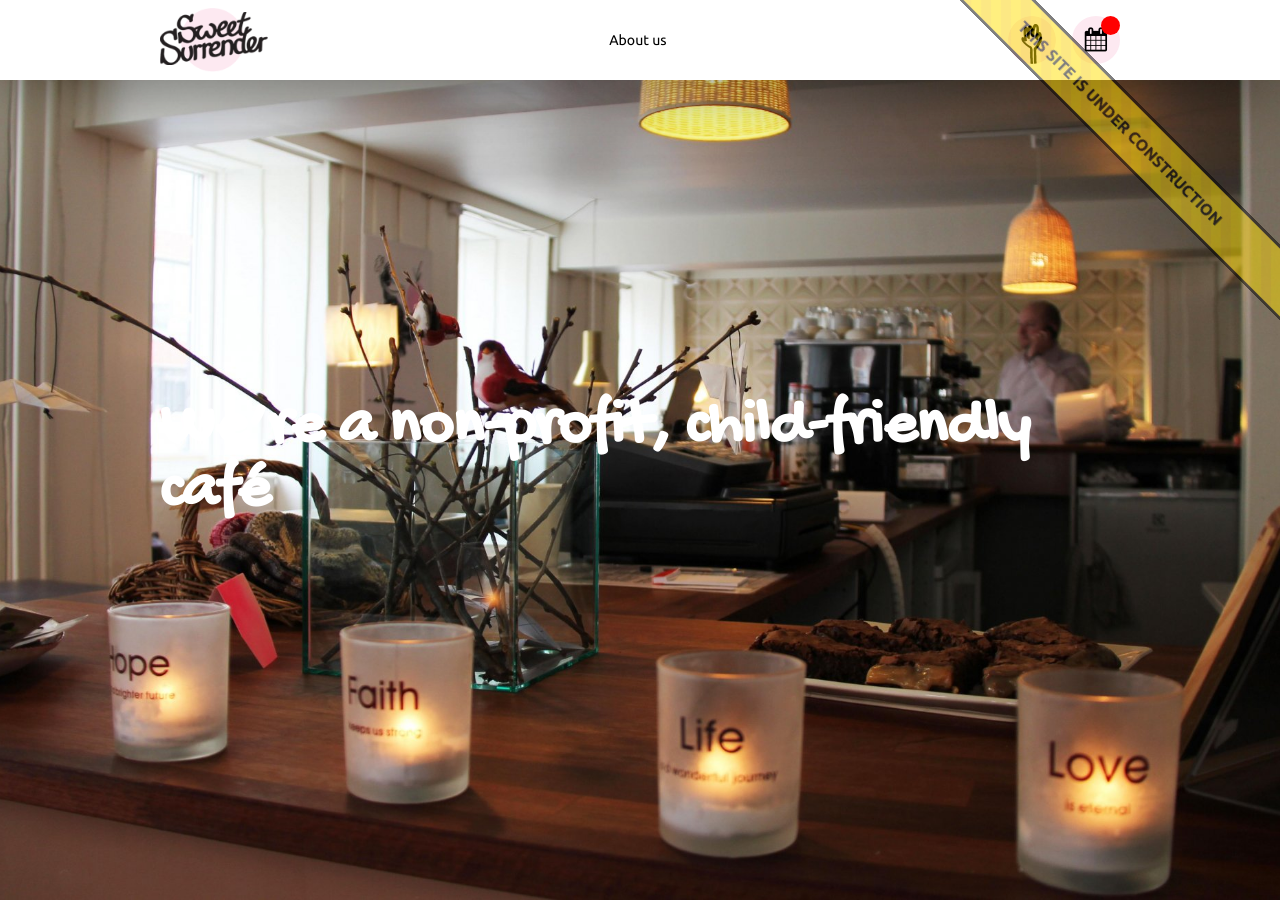
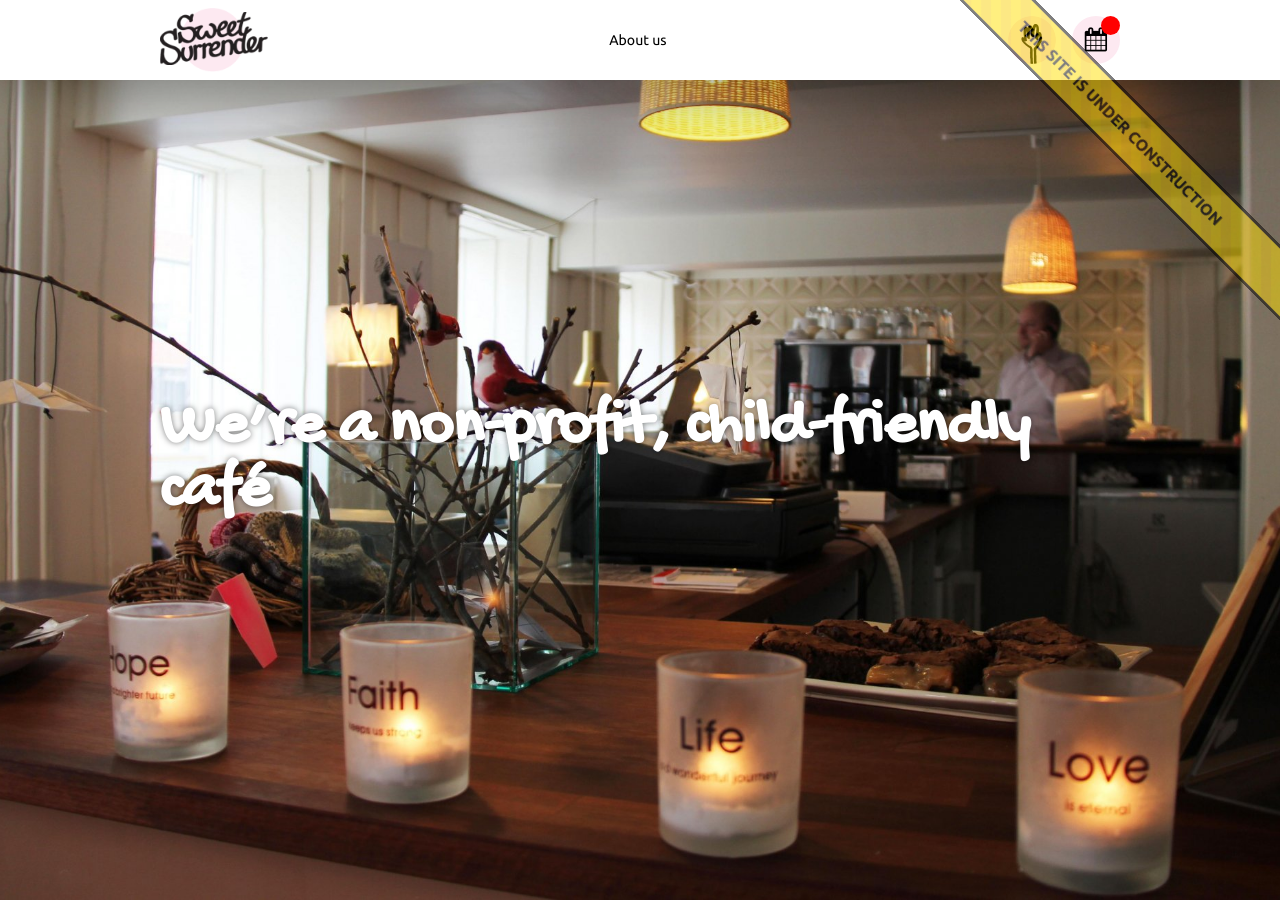
Before and after one commit to sweetsurrenderdk/sweetsurrenderdk.github.io, a Jekyll site: the page built from content/en/75fb3bd6e8d858ca23300c720820d60467289a46.md, in a window 1280 px wide and 900 px high. Built offline with Jekyll 4.4.1, drawn with Linux system fonts in a browser that asks for light colours.

Commit message:
calendar

```diff
--- a/public/css/client.css
+++ b/public/css/client.css
@@ -416,6 +416,8 @@ body:before {
   background-position: center;
   background-size: cover;
   background-repeat: no-repeat; }
+  .page > section.full-height-banner h1 {
+    text-shadow: 0em 0em 0.1em rgba(0, 0, 0, 0.5); }
   .page > section.full-height-banner, .page > section.full-height-banner a {
     color: #fff; }
   .page > section.full-height-banner .container {
--- a/src/client/sass/sections/_full-height-banner.scss
+++ b/src/client/sass/sections/_full-height-banner.scss
@@ -4,6 +4,10 @@
     background-position: center;
     background-size: cover;
     background-repeat: no-repeat;
+
+    h1 {
+        text-shadow: 0em 0em 0.1em rgba(0, 0, 0, 0.5);
+    }
 
     &, a {
         color: $white;
```
